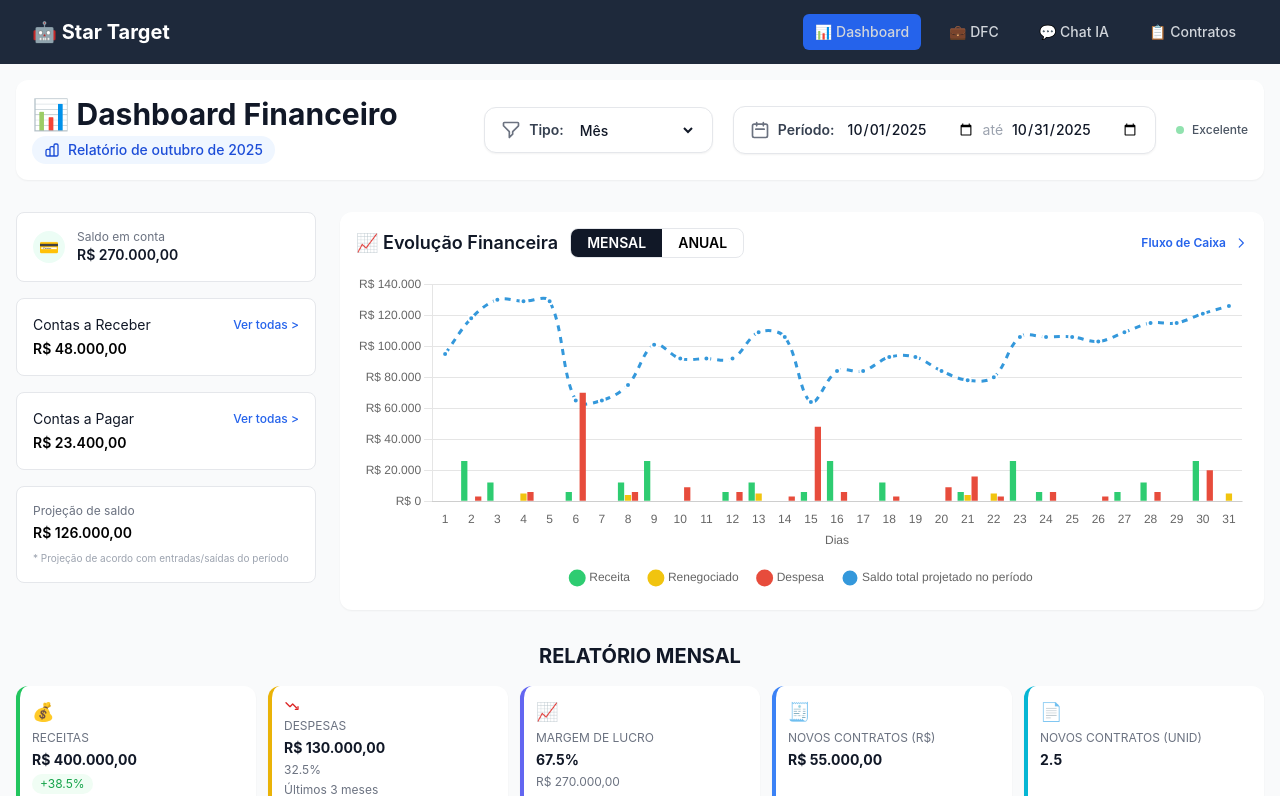
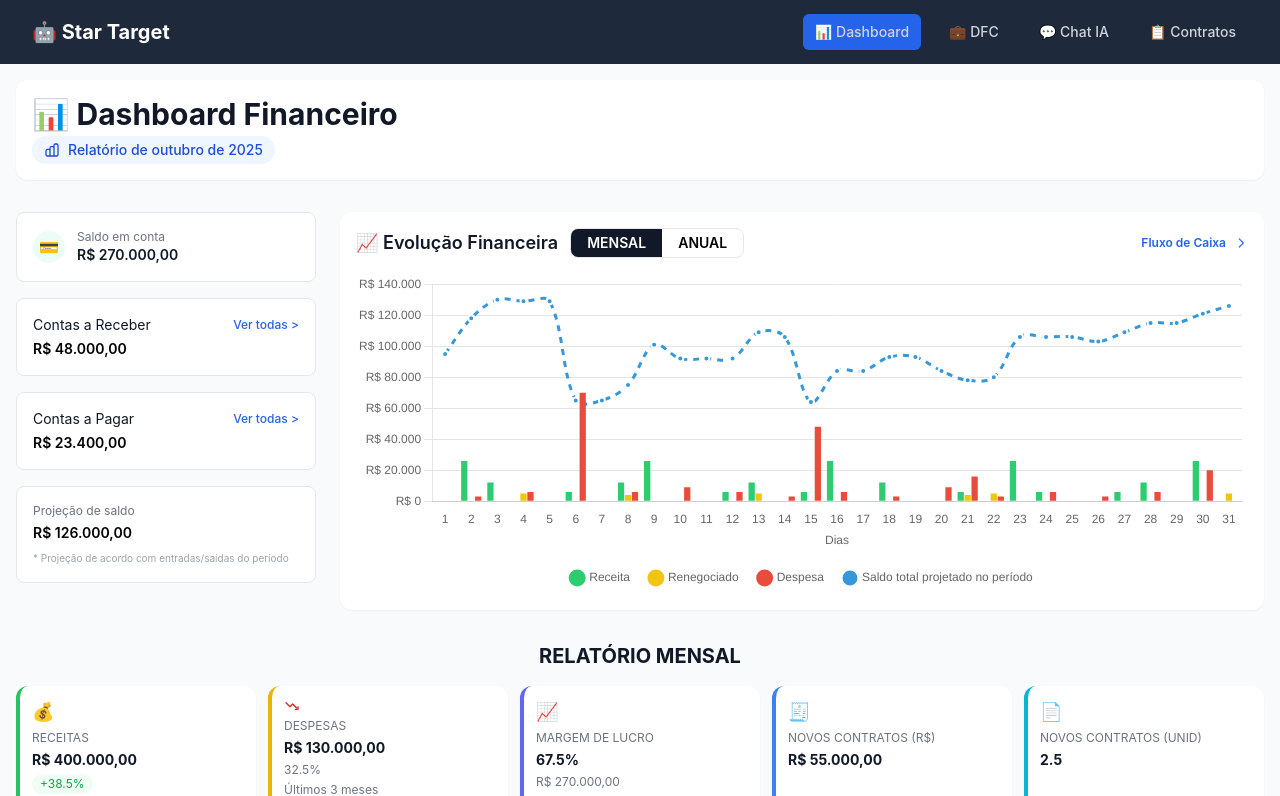
Before and after one commit to arthurbowens/ia-financeira-erp, an Angular app: page /dashboard in a window 1280 px wide. Shown: the top 796 px of the page. Built offline with nearby package versions, Linux system fonts and the light colour scheme.

Commit message:
chore(dashboard): remover filtros temporariamente e corrigir fechamento de div (NG5002)

```diff
--- a/src/app/components/dashboard/dashboard.component.html
+++ b/src/app/components/dashboard/dashboard.component.html
@@ -3,7 +3,7 @@
     <div class="dashboard-card bg-white rounded-xl shadow-sm p-4 mb-8">
       <div class="flex flex-col sm:flex-row sm:items-center sm:justify-between">
         <div>
-          <h1 class="text-2xl sm:text-3xl font-bold text-gray-900 mb-3 sm:mb-0 whitespace-nowrap">📊 Dashboard Financeiro</h1>
+          <h1 class="text-2xl sm:text-3xl font-bold text-gray-900 mb-2 sm:mb-0 whitespace-nowrap">📊 Dashboard Financeiro</h1>
           <div class="flex items-center gap-2 mt-1">
             <div class="flex items-center gap-2 bg-blue-50 text-blue-700 px-3 py-1 rounded-full text-sm font-medium">
               <svg class="w-4 h-4" fill="none" stroke="currentColor" viewBox="0 0 24 24">
@@ -13,80 +13,9 @@
             </div>
           </div>
         </div>
-        <div class="flex flex-col sm:flex-row sm:flex-wrap lg:items-center gap-3 sm:gap-4 lg:gap-5 mt-2 sm:mt-0 space-y-3 sm:space-y-0">
-          <!-- Filtro de Tipo -->
-          <div class="flex items-center gap-2 sm:gap-3 bg-white border border-gray-200 rounded-xl px-3 py-2 sm:px-4 sm:py-3 shadow-sm hover:shadow-md transition-all duration-200 hover:border-blue-300 w-full sm:w-auto text-[12px] sm:text-sm">
-            <div class="flex items-center gap-2">
-              <svg class="w-4 h-4 sm:w-5 sm:h-5 text-gray-500" fill="none" stroke="currentColor" viewBox="0 0 24 24">
-                <path stroke-linecap="round" stroke-linejoin="round" stroke-width="2" d="M3 4a1 1 0 011-1h16a1 1 0 011 1v2.586a1 1 0 01-.293.707l-6.414 6.414a1 1 0 00-.293.707V17l-4 4v-6.586a1 1 0 00-.293-.707L3.293 7.207A1 1 0 013 6.5V4z"></path>
-              </svg>
-              <span class="text-sm font-semibold text-gray-700">Tipo:</span>
-            </div>
-            <select
-              [ngModel]="tipoFiltro"
-              (ngModelChange)="tipoFiltro = $event; onTipoFiltroAlterado()"
-              class="bg-transparent border-0 text-[12px] sm:text-sm font-medium text-gray-900 focus:ring-0 focus:outline-none cursor-pointer min-w-[100px] sm:min-w-[120px] hover:text-blue-600 transition-colors duration-200">
-              <option value="mes">Mês</option>
-              <option value="trimestre">Trimestre</option>
-              <option value="ano">Ano</option>
-            </select>
-          </div>
 
-          <!-- Filtro de Período (Dinâmico) -->
-          <div class="flex items-center gap-2 sm:gap-3 bg-white border border-gray-200 rounded-xl px-3 py-2 sm:px-4 sm:py-3 shadow-sm hover:shadow-md transition-all duration-200 hover:border-blue-300 w-full sm:w-auto text-[12px] sm:text-sm mt-2 sm:mt-0">
-            <div class="flex items-center gap-2">
-              <svg class="w-4 h-4 sm:w-5 sm:h-5 text-gray-500" fill="none" stroke="currentColor" viewBox="0 0 24 24">
-                <path stroke-linecap="round" stroke-linejoin="round" stroke-width="2" d="M8 7V3m8 4V3m-9 8h10M5 21h14a2 2 0 002-2V7a2 2 0 00-2-2H5a2 2 0 00-2 2v12a2 2 0 002 2z"></path>
-              </svg>
-              <span class="text-sm font-semibold text-gray-700">Período:</span>
-            </div>
-
-            <!-- Mês: Mostra datas -->
-            <div *ngIf="tipoFiltro === 'mes'" class="flex items-center gap-2">
-              <input
-                type="date"
-                [ngModel]="dataInicial"
-                (ngModelChange)="dataInicial = $event; onFiltroAlterado()"
-                class="bg-transparent border-0 text-xs sm:text-sm font-medium text-gray-900 focus:ring-0 focus:outline-none cursor-pointer hover:text-blue-600 transition-colors duration-200 max-w-[140px] sm:max-w-[170px]">
-              <span class="text-gray-400">até</span>
-              <input
-                type="date"
-                [ngModel]="dataFinal"
-                (ngModelChange)="dataFinal = $event; onFiltroAlterado()"
-                class="bg-transparent border-0 text-xs sm:text-sm font-medium text-gray-900 focus:ring-0 focus:outline-none cursor-pointer hover:text-blue-600 transition-colors duration-200 max-w-[140px] sm:max-w-[170px]">
-            </div>
-
-            <!-- Trimestre: Mostra trimestres -->
-            <select
-              *ngIf="tipoFiltro === 'trimestre'"
-              [ngModel]="getTrimestreSelecionado()"
-              (ngModelChange)="selecionarTrimestre($event)"
-              class="bg-transparent border-0 text-[12px] sm:text-sm font-medium text-gray-900 focus:ring-0 focus:outline-none cursor-pointer min-w-[150px] sm:min-w-[200px] hover:text-blue-600 transition-colors duration-200">
-              <option *ngFor="let trimestre of trimestresDisponiveis" [value]="trimestre.value">
-                {{ trimestre.label }}
-              </option>
-            </select>
-
-            <!-- Ano: Mostra anos -->
-            <select
-              *ngIf="tipoFiltro === 'ano'"
-              [ngModel]="getAnoSelecionado()"
-              (ngModelChange)="selecionarAno($event)"
-              class="bg-transparent border-0 text-[12px] sm:text-sm font-medium text-gray-900 focus:ring-0 focus:outline-none cursor-pointer min-w-[90px] sm:min-w-[120px] hover:text-blue-600 transition-colors duration-200">
-              <option *ngFor="let ano of anosDisponiveis" [value]="ano.value">
-                {{ ano.label }}
-              </option>
-            </select>
-          </div>
-
-          <!-- Status -->
-          <div class="flex items-center gap-2 mt-2 sm:mt-0">
-            <div class="w-2 h-2 bg-green-500 rounded-full animate-pulse" title="Dados em tempo real"></div>
-            <span class="text-xs font-medium text-gray-600">{{ getStatusFiltro() }}</span>
-          </div>
-        </div>
       </div>
-    </div>
+      </div>
 
   <!-- Gráfico principal (acima do Relatório Mensal) -->
   <div class="grid grid-cols-1 lg:grid-cols-[300px_1fr] gap-6 mb-8">
```
